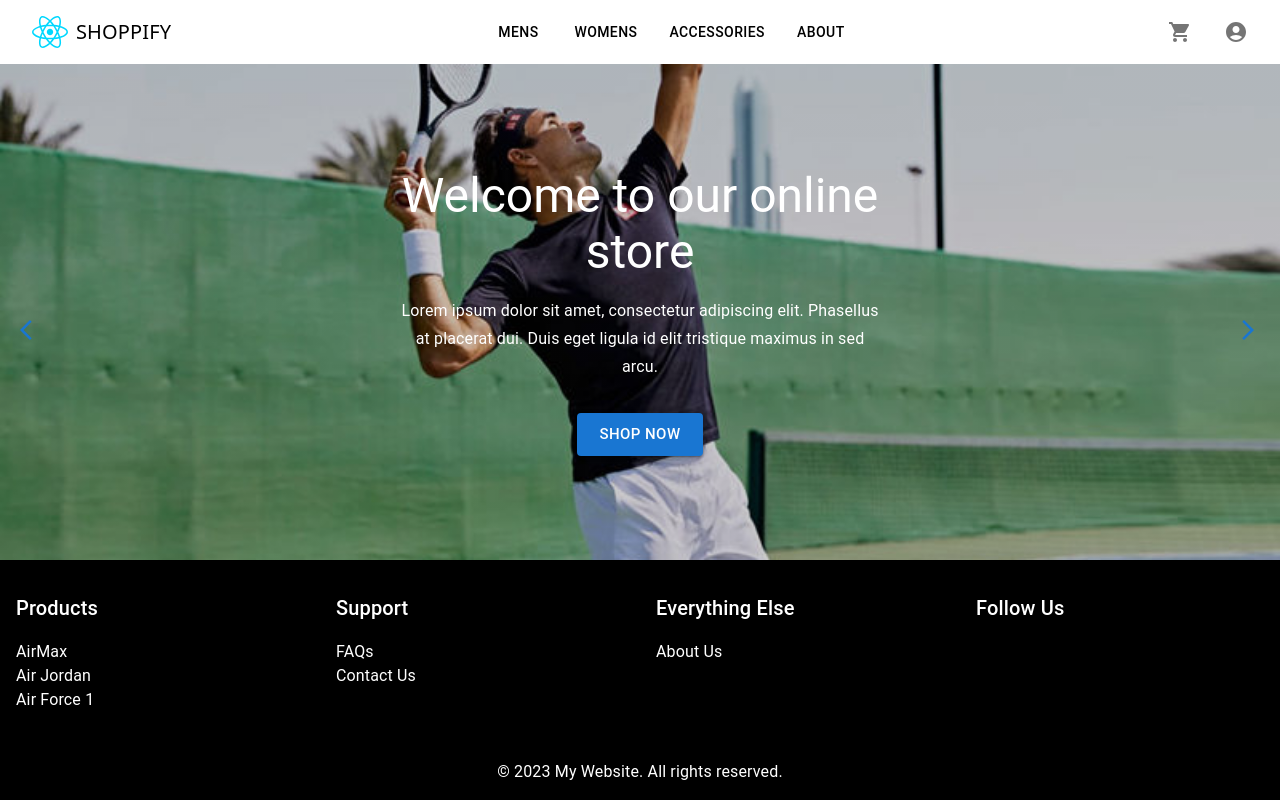
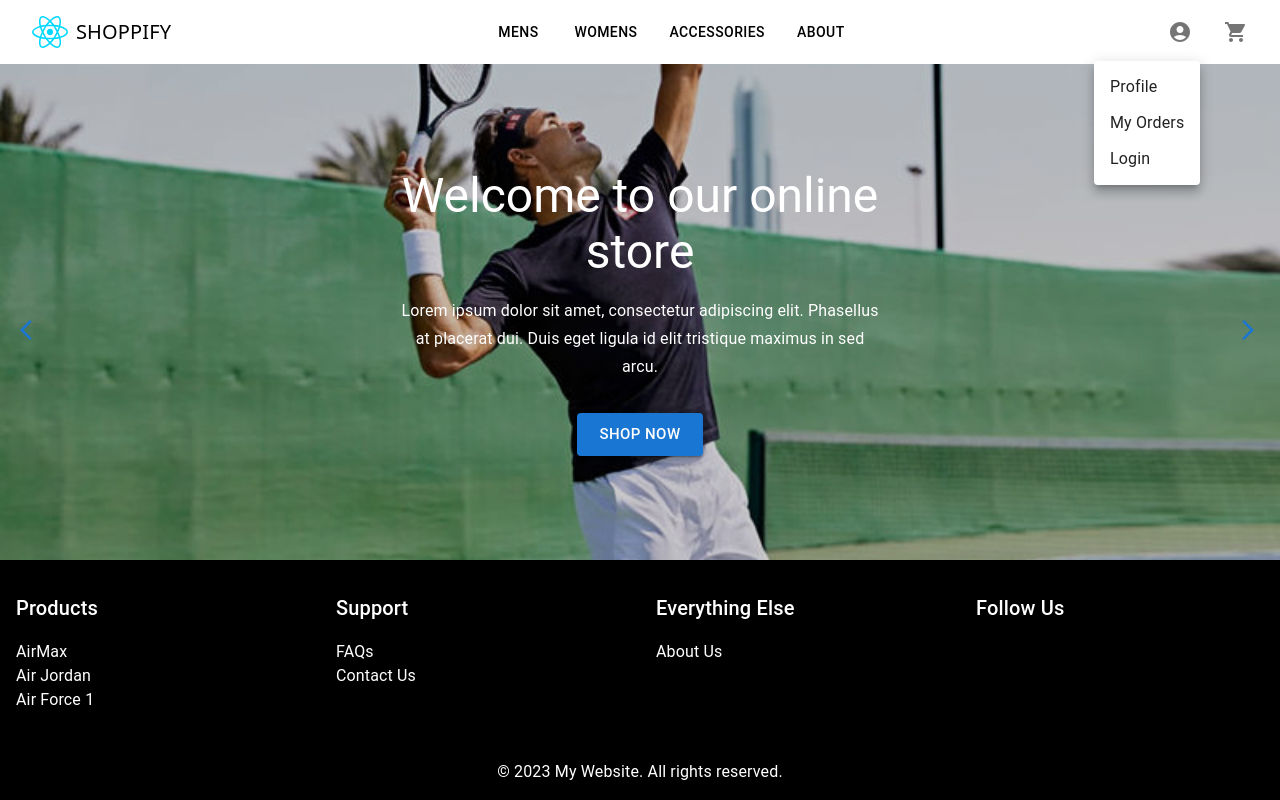
Before and after one commit to dennielstephen/Shoppify.UI, a React (Vite) app: page / in a window 1280 px wide. Both pictures are taken after a click on the button 1180 px from the left and 32 px from the top of the page. Built offline with nearby package versions, Linux system fonts and the light colour scheme.

Commit message:
added hover effects on navbar
added hover effects on navbar

```diff
--- a/src/components/common/Navbar.tsx
+++ b/src/components/common/Navbar.tsx
@@ -1,13 +1,17 @@
 import { useState } from 'react';
 import { Link } from 'react-router-dom';
-import { AppBar, Toolbar, IconButton, Typography, Button, Drawer, List, ListItem, ListItemText } from '@mui/material';
+import { AppBar, Toolbar, IconButton, Typography, Button, Drawer, List, ListItem, ListItemText, Menu, MenuItem } from '@mui/material';
 import MenuIcon from '@mui/icons-material/Menu';
 import ShoppingCartIcon from '@mui/icons-material/ShoppingCart';
 import AccountCircleIcon from '@mui/icons-material/AccountCircle';
 import reactLogo from '../../assets/react.svg';
 
+const profiles = ['Profile', 'My Orders', 'Login']
+
 const Navbar = () => {
   const [drawerOpen, setDrawerOpen] = useState(false);
+  const [anchorElUser, setAnchorElUser] = useState<null | HTMLElement>(null)
+
 
   const handleDrawerOpen = () => {
     setDrawerOpen(true);
@@ -17,14 +21,24 @@ const Navbar = () => {
     setDrawerOpen(false);
   };
 
+  const handleOpenUserMenu = (event: React.MouseEvent<HTMLElement>) => {
+    setAnchorElUser(event.currentTarget)
+  };
+
+  const handleCloseUserMenu = () => {
+    setAnchorElUser(null)
+  };
+
   return (
     <AppBar elevation={0} className='sticky bg-white/30 backdrop-blur-xl'>
       <Toolbar className="flex justify-between">
         {/* Logo */}
-        <Button className="flex items-center gap-2">
-          <img src={reactLogo} alt="Logo" className="h-8" />
-          <Typography variant="h6" className=" text-black font-sans">Shoppify</Typography>
-        </Button>
+        <Link to="/">
+          <Button className="flex items-center gap-2">
+            <img src={reactLogo} alt="Logo" className="h-8" />
+            <Typography variant="h6" className=" text-black font-sans">Shoppify</Typography>
+          </Button>
+        </Link>
 
         {/* Middle Navigation */}
         <nav className="hidden md:block">
@@ -52,12 +66,36 @@ const Navbar = () => {
 
         {/* Profile and Cart */}
         <div className="flex items-center gap-4">
+          <IconButton onClick={handleOpenUserMenu} onMouseOver={handleOpenUserMenu} className='fill-black' aria-label="Profile">
+            <AccountCircleIcon />
+          </IconButton>
+          <Menu
+              sx={{ mt: '45px' }}
+              id='menu-appbar'
+              anchorEl={anchorElUser}
+              anchorOrigin={{
+                  vertical: 'top',
+                  horizontal: 'right',
+              }}
+              keepMounted
+              transformOrigin={{
+                  vertical: 'top',
+                  horizontal: 'right',
+              }}
+              open={Boolean(anchorElUser)}
+              onClose={handleCloseUserMenu}
+              MenuListProps={{ onMouseLeave: handleCloseUserMenu }}
+          >
+              {profiles.map((profile) => (
+                  <MenuItem key={profile} onClick={handleCloseUserMenu}>
+                      <Typography textAlign='center'>{profile}</Typography>
+                  </MenuItem>
+              ))}
+          </Menu>
           <IconButton className='fill-black' aria-label="Shopping Cart">
             <ShoppingCartIcon />
           </IconButton>
-          <IconButton className='fill-black' aria-label="Profile">
-            <AccountCircleIcon />
-          </IconButton>
+
 
           {/* Hamburger menu for mobile */}
           <IconButton
@@ -76,7 +114,7 @@ const Navbar = () => {
               <ListItem onClick={handleDrawerClose}>
                 <ListItemText primary="Mens" />
               </ListItem>
-              <ListItem  onClick={handleDrawerClose}>
+              <ListItem onClick={handleDrawerClose}>
                 <ListItemText primary="Womens" />
               </ListItem>
               <ListItem onClick={handleDrawerClose}>
```
